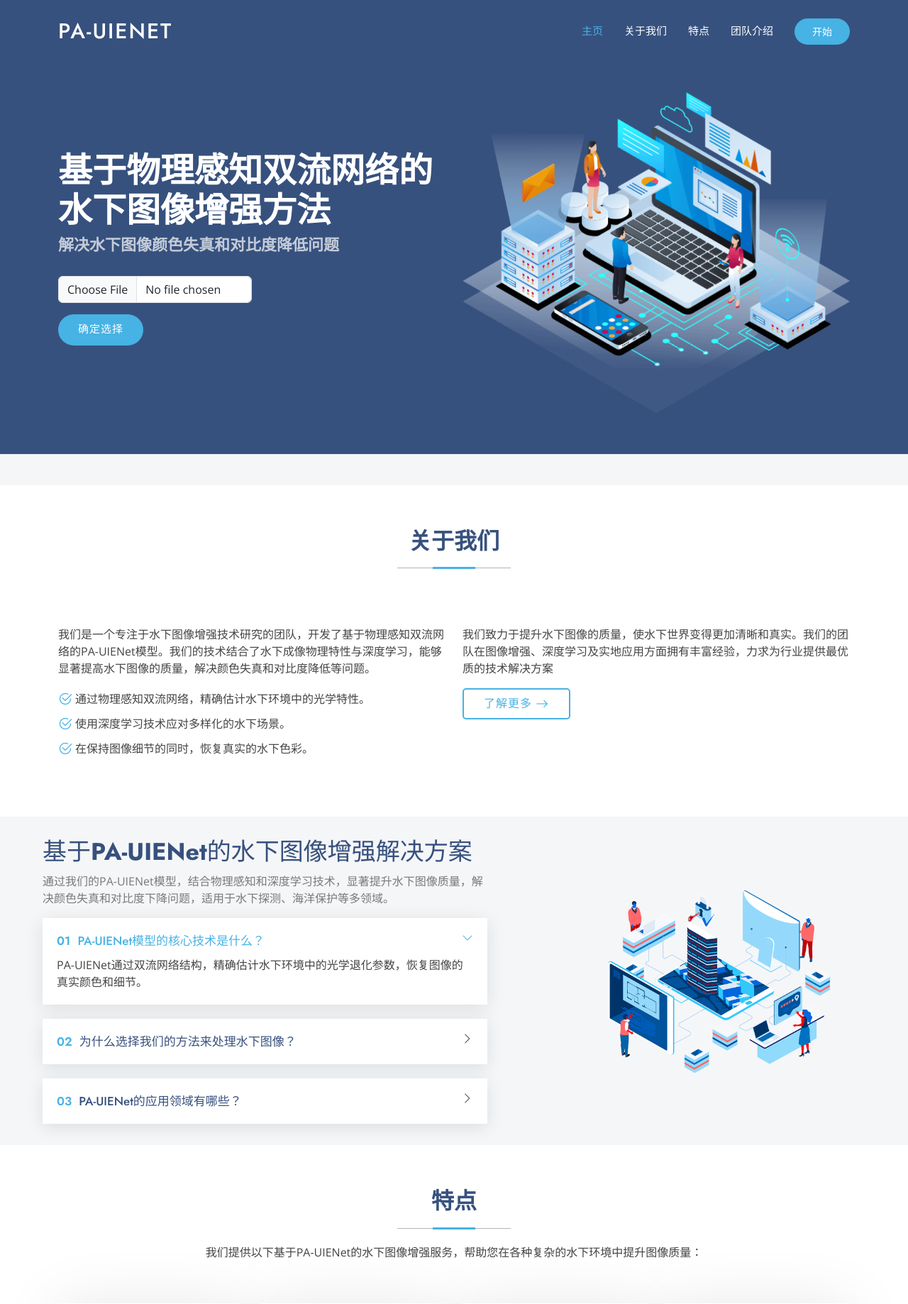
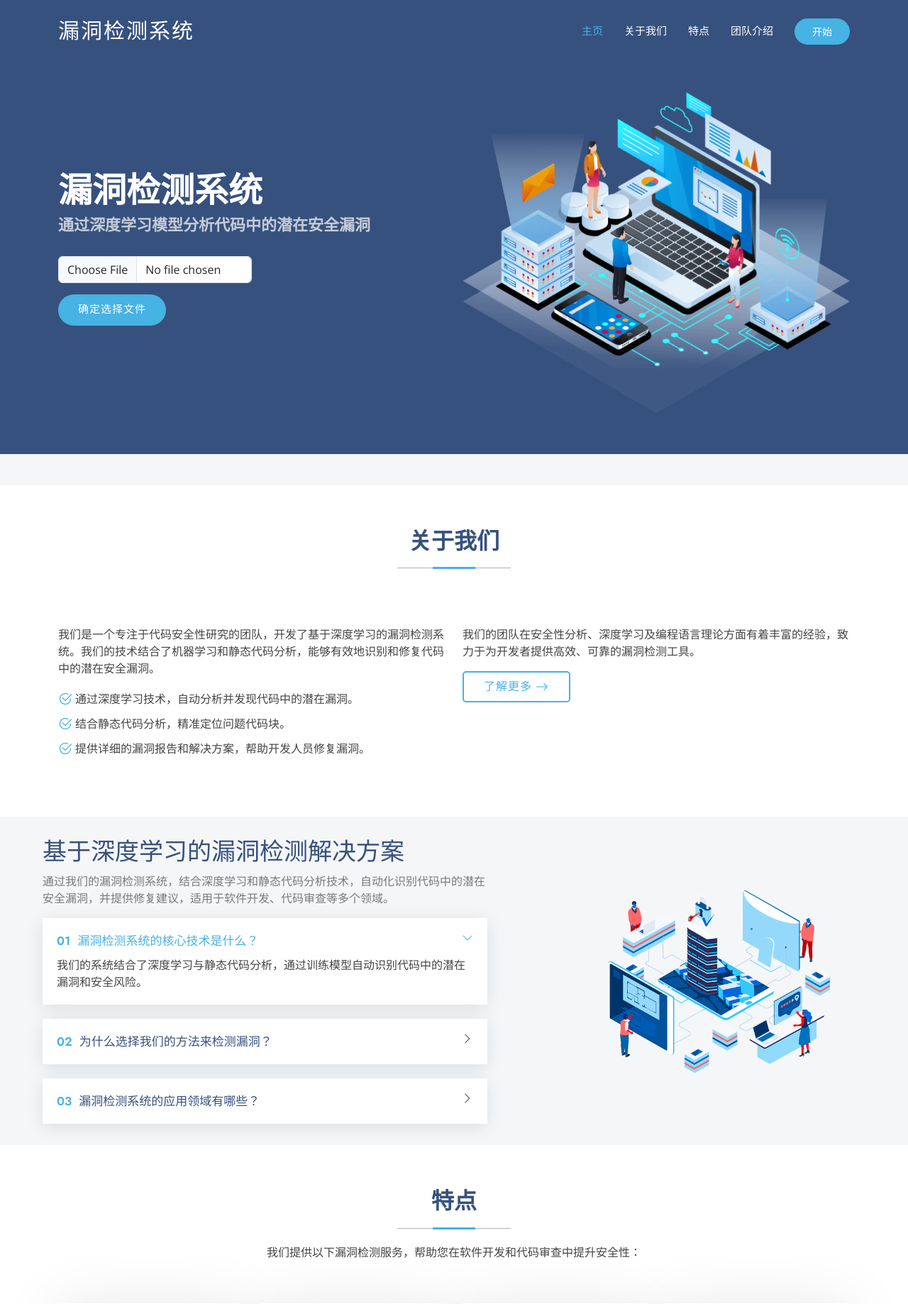
Before and after one commit to Mriris/DeepSeek_Detection, a Flask app: page / in a window 1280 px wide. Shown: the top 1838 px of the page at 71% size. Run offline with Flask 3, Linux system fonts and the light colour scheme; some libraries are stand-ins or nearby versions.

Commit message:
前端文本修改

```diff
--- a/templates/index.html
+++ b/templates/index.html
@@ -4,9 +4,9 @@
 <head>
     <meta charset="utf-8">
     <meta content="width=device-width, initial-scale=1.0" name="viewport">
-    <title>PA-UIENet</title>
-    <meta name="description" content="">
-    <meta name="keywords" content="">
+    <title>漏洞检测系统</title>
+    <meta name="description" content="漏洞检测系统">
+    <meta name="keywords" content="漏洞检测, 深度学习, 安全分析">
 
     <!-- Favicons -->
     <link href="../static/assets/img/favicon.png" rel="icon">
@@ -46,7 +46,7 @@
         <a href="index.html" class="logo d-flex align-items-center me-auto">
             <!-- Uncomment the line below if you also wish to use an image logo -->
             <!-- <img src="../static/assets/img/logo.png" alt=""> -->
-            <h1 class="sitename">PA-UIENet</h1>
+            <h1 class="sitename">漏洞检测系统</h1>
         </a>
 
         <nav id="navmenu" class="navmenu">
@@ -68,42 +68,38 @@
 
     <!-- Hero Section -->
     <section id="hero" class="hero section dark-background">
-
         <div class="container">
             <div class="row gy-4">
                 <!-- 左侧，上传文件和操作按钮 -->
                 <div class="col-lg-6 order-2 order-lg-1 d-flex flex-column justify-content-center" data-aos="zoom-out">
-                    <h1>基于物理感知双流网络的</h1>
-                        <h1>水下图像增强方法</h1>
-                    <p>解决水下图像颜色失真和对比度降低问题</p>
+                    <h1>漏洞检测系统</h1>
+                    <p>通过深度学习模型分析代码中的潜在安全漏洞</p>
 
                     <!-- 文件上传表单 -->
-                    <form action="/enhance" method="POST" enctype="multipart/form-data" id="enhance-form"
+                    <form action="/detect" method="POST" enctype="multipart/form-data" id="detect-form"
                           class="upload-form d-flex flex-column align-items-center justify-content-center">
                         <div class="form-group w-100 d-flex">
-                            <input type="file" name="image" id="image-upload" accept="image/*"
+                            <input type="file" name="json_file" id="json-upload" accept=".json"
                                    class="form-control w-50">
                         </div>
                     </form>
 
                     <!-- 按钮 -->
                     <div class="d-flex mt-3">
-                        <a href="javascript:void(0);" class="btn-get-started me-3" id="action-btn">确定选择</a>
-
+                        <a href="javascript:void(0);" class="btn-get-started me-3" id="action-btn">确定选择文件</a>
                     </div>
                 </div>
 
-                <!-- 右侧，图片展示 -->
+                <!-- 右侧，示意图（可以用任何展示漏洞检测结果的图像或保留默认） -->
                 <div class="col-lg-6 order-1 order-lg-2 hero-img" data-aos="zoom-out" data-aos-delay="200">
                     <img id="image-display" src="../static/assets/img/hero-img.png" class="img-fluid animated"
-                         alt="Unprocessed Image">
-                    <!-- 增强后的图片，默认隐藏 -->
+                         alt="示意图">
+                    <!-- 增强后的图像，默认隐藏，改为显示检测结果 -->
                     <img id="enhanced-image-display" src="" style="margin-left: 20px;" class="img-fluid animated d-none"
-                         alt="Enhanced Image">
+                         alt="检测结果">
                 </div>
             </div>
         </div>
-
     </section><!-- /Hero Section -->
 
 
@@ -171,20 +167,20 @@
 
                 <div class="col-lg-6 content" data-aos="fade-up" data-aos-delay="100">
                     <p>
-                        我们是一个专注于水下图像增强技术研究的团队，开发了基于物理感知双流网络的PA-UIENet模型。我们的技术结合了水下成像物理特性与深度学习，能够显著提高水下图像的质量，解决颜色失真和对比度降低等问题。
+                        我们是一个专注于代码安全性研究的团队，开发了基于深度学习的漏洞检测系统。我们的技术结合了机器学习和静态代码分析，能够有效地识别和修复代码中的潜在安全漏洞。
                     </p>
                     <ul>
-                        <li><i class="bi bi-check2-circle"></i> <span>通过物理感知双流网络，精确估计水下环境中的光学特性。</span>
-                        </li>
-                        <li><i class="bi bi-check2-circle"></i> <span>使用深度学习技术应对多样化的水下场景。</span>
-                        </li>
                         <li><i class="bi bi-check2-circle"></i>
-                            <span>在保持图像细节的同时，恢复真实的水下色彩。</span></li>
+                            <span>通过深度学习技术，自动分析并发现代码中的潜在漏洞。</span></li>
+                        <li><i class="bi bi-check2-circle"></i> <span>结合静态代码分析，精准定位问题代码块。</span></li>
+                        <li><i class="bi bi-check2-circle"></i>
+                            <span>提供详细的漏洞报告和解决方案，帮助开发人员修复漏洞。</span></li>
                     </ul>
                 </div>
 
                 <div class="col-lg-6" data-aos="fade-up" data-aos-delay="200">
-                    <p>我们致力于提升水下图像的质量，使水下世界变得更加清晰和真实。我们的团队在图像增强、深度学习及实地应用方面拥有丰富经验，力求为行业提供最优质的技术解决方案 </p>
+                    <p>
+                        我们的团队在安全性分析、深度学习及编程语言理论方面有着丰富的经验，致力于为开发者提供高效、可靠的漏洞检测工具。</p>
                     <a href="#" class="read-more"><span>了解更多</span><i class="bi bi-arrow-right"></i></a>
                 </div>
 
@@ -193,6 +189,7 @@
         </div>
 
     </section><!-- /About Section -->
+
 
     <!-- Why Us Section -->
     <section id="why-us" class="section why-us light-background" data-builder="section">
@@ -204,36 +201,37 @@
                 <div class="col-lg-7 d-flex flex-column justify-content-center order-2 order-lg-1">
 
                     <div class="content px-xl-5" data-aos="fade-up" data-aos-delay="100">
-                        <h3><span>基于<strong>PA-UIENet</strong>的水下图像增强解决方案 </span>
-                        </h3>
+                        <h3><span>基于深度学习的漏洞检测解决方案</span></h3>
                         <p>
-                            通过我们的PA-UIENet模型，结合物理感知和深度学习技术，显著提升水下图像质量，解决颜色失真和对比度下降问题，适用于水下探测、海洋保护等多领域。
+                            通过我们的漏洞检测系统，结合深度学习和静态代码分析技术，自动化识别代码中的潜在安全漏洞，并提供修复建议，适用于软件开发、代码审查等多个领域。
                         </p>
                     </div>
 
                     <div class="faq-container px-xl-5" data-aos="fade-up" data-aos-delay="200">
 
                         <div class="faq-item faq-active">
-
-                            <h3><span>01</span> PA-UIENet模型的核心技术是什么？</h3>
+                            <h3><span>01</span> 漏洞检测系统的核心技术是什么？</h3>
                             <div class="faq-content">
-                                <p>PA-UIENet通过双流网络结构，精确估计水下环境中的光学退化参数，恢复图像的真实颜色和细节。</p>
+                                <p>
+                                    我们的系统结合了深度学习与静态代码分析，通过训练模型自动识别代码中的潜在漏洞和安全风险。</p>
                             </div>
                             <i class="faq-toggle bi bi-chevron-right"></i>
                         </div><!-- End Faq item-->
 
                         <div class="faq-item">
-                            <h3><span>02</span> 为什么选择我们的方法来处理水下图像？</h3>
+                            <h3><span>02</span> 为什么选择我们的方法来检测漏洞？</h3>
                             <div class="faq-content">
-                                <p>我们的方法结合了物理感知与深度学习，既能处理多样化的水下场景，又克服了数据不足的问题，具有广泛的应用潜力。</p>
+                                <p>我们的方法结合了最新的深度学习技术，能够自动化分析代码，精确发现常见的漏洞类型，如 SQL
+                                    注入、XSS、缓冲区溢出等，提升代码安全性。</p>
                             </div>
                             <i class="faq-toggle bi bi-chevron-right"></i>
                         </div><!-- End Faq item-->
 
                         <div class="faq-item">
-                            <h3><span>03</span> PA-UIENet的应用领域有哪些？</h3>
+                            <h3><span>03</span> 漏洞检测系统的应用领域有哪些？</h3>
                             <div class="faq-content">
-                                <p>我们的技术可应用于水下探测、海洋研究、水下机器人导航、图像处理等多个领域，具有重要的实际价值。</p>
+                                <p>
+                                    我们的技术广泛应用于软件开发、代码审查、持续集成、安全测试等领域，帮助开发人员及时发现和修复漏洞，提升系统安全性。</p>
                             </div>
                             <i class="faq-toggle bi bi-chevron-right"></i>
                         </div><!-- End Faq item-->
@@ -252,12 +250,13 @@
 
     </section><!-- /Why Us Section -->
 
+
     <section id="services" class="services section bg-black-background">
 
         <!-- Section Title -->
         <div class="container section-title" data-aos="fade-up">
             <h2>特点</h2>
-            <p>我们提供以下基于PA-UIENet的水下图像增强服务，帮助您在各种复杂的水下环境中提升图像质量：</p>
+            <p>我们提供以下漏洞检测服务，帮助您在软件开发和代码审查中提升安全性：</p>
         </div><!-- End Section Title -->
 
         <div class="container">
@@ -266,33 +265,33 @@
 
                 <div class="col-xl-3 col-md-6 d-flex" data-aos="fade-up" data-aos-delay="100">
                     <div class="service-item position-relative">
-                        <div class="icon"><i class="bi bi-activity icon"></i></div>
-                        <h4><a href="" class="stretched-link">水下图像处理</a></h4>
-                        <p>我们的PA-UIENet模型能够精确处理水下图像，解决颜色失真和模糊问题，恢复图像的真实色彩。</p>
+                        <div class="icon"><i class="bi bi-shield-lock icon"></i></div>
+                        <h4><a href="" class="stretched-link">漏洞检测</a></h4>
+                        <p>我们的漏洞检测系统结合深度学习与静态分析技术，自动识别代码中的潜在安全漏洞。</p>
                     </div>
                 </div><!-- End Service Item -->
 
                 <div class="col-xl-3 col-md-6 d-flex" data-aos="fade-up" data-aos-delay="200">
                     <div class="service-item position-relative">
-                        <div class="icon"><i class="bi bi-bounding-box-circles icon"></i></div>
-                        <h4><a href="" class="stretched-link">深度学习模型开发</a></h4>
-                        <p>基于物理感知的双流网络架构，提供专业的深度学习模型开发服务，适用于水下环境的图像处理需求。</p>
+                        <div class="icon"><i class="bi bi-file-earmark-lock icon"></i></div>
+                        <h4><a href="" class="stretched-link">安全代码分析</a></h4>
+                        <p>提供全面的代码安全性分析服务，帮助开发者发现并修复常见漏洞，如SQL注入、XSS等。</p>
                     </div>
                 </div><!-- End Service Item -->
 
                 <div class="col-xl-3 col-md-6 d-flex" data-aos="fade-up" data-aos-delay="300">
                     <div class="service-item position-relative">
-                        <div class="icon"><i class="bi bi-calendar4-week icon"></i></div>
-                        <h4><a href="" class="stretched-link">数据分析与优化</a></h4>
-                        <p>提供水下数据分析与处理方案，通过先进的机器学习技术，帮助您优化图像质量并提升数据可用性。</p>
+                        <div class="icon"><i class="bi bi-graph-up-arrow icon"></i></div>
+                        <h4><a href="" class="stretched-link">安全漏洞优化</a></h4>
+                        <p>基于检测结果提供漏洞修复建议，并帮助您优化代码，提升系统的安全性和可靠性。</p>
                     </div>
                 </div><!-- End Service Item -->
 
                 <div class="col-xl-3 col-md-6 d-flex" data-aos="fade-up" data-aos-delay="400">
                     <div class="service-item position-relative">
-                        <div class="icon"><i class="bi bi-broadcast icon"></i></div>
-                        <h4><a href="" class="stretched-link">定制化解决方案</a></h4>
-                        <p>针对特定的水下场景和需求，提供量身定制的图像增强与处理解决方案，确保最佳的应用效果。</p>
+                        <div class="icon"><i class="bi bi-patch-check icon"></i></div>
+                        <h4><a href="" class="stretched-link">定制化安全解决方案</a></h4>
+                        <p>根据您的具体需求，提供量身定制的安全解决方案，确保代码审查和漏洞检测的最优效果。</p>
                     </div>
                 </div><!-- End Service Item -->
 
@@ -302,13 +301,15 @@
 
     </section><!-- /Services Section -->
 
+
     <!-- Team Section -->
     <section id="team" class="team section">
 
         <!-- Section Title -->
         <div class="container section-title" data-aos="fade-up">
             <h2>团队介绍</h2>
-            <p>我们团队由经验丰富的研究人员组成，专注于水下图像处理与增强技术的研发，开发了PA-UIENet模型，致力于为各种水下应用场景提供最优质的解决方案。</p>
+            <p>
+                我们团队由经验丰富的研究人员组成，专注于漏洞检测与安全技术的研发，致力于为软件开发和代码审查提供高效、安全的解决方案。</p>
         </div><!-- End Section Title -->
 
         <div class="container">
@@ -321,7 +322,7 @@
                         <div class="member-info">
                             <h4>燕庭轩</h4>
                             <span>项目负责人</span>
-                            <p>专注于深度学习与水下图像处理技术，负责团队的总体规划与技术方向。</p>
+                            <p>专注于深度学习与漏洞检测技术，负责团队的总体规划与技术方向。</p>
                         </div>
                     </div>
                 </div><!-- End Team Member -->
@@ -332,7 +333,7 @@
                         <div class="member-info">
                             <h4>符镇侃</h4>
                             <span>技术总监</span>
-                            <p>在水下光学和深度学习领域有丰富经验，负责双流网络模型的开发与测试。</p>
+                            <p>在安全漏洞分析和深度学习领域有丰富经验，负责漏洞检测模型的开发与测试。</p>
                         </div>
                     </div>
                 </div><!-- End Team Member -->
@@ -343,7 +344,7 @@
                         <div class="member-info">
                             <h4>赵网</h4>
                             <span>产品经理</span>
-                            <p>擅长数据处理与图像增强算法，负责产品功能的设计和实现。</p>
+                            <p>擅长数据处理与安全漏洞分析算法，负责产品功能的设计和实现。</p>
                         </div>
                     </div>
                 </div><!-- End Team Member -->
@@ -354,7 +355,7 @@
                         <div class="member-info">
                             <h4>刘昭维</h4>
                             <span>算法工程师</span>
-                            <p>专注于模型训练与优化，负责图像增强算法的开发与优化。</p>
+                            <p>专注于漏洞检测算法的开发与优化，致力于提高漏洞检测的精确度和效率。</p>
                         </div>
                     </div>
                 </div><!-- End Team Member -->
@@ -398,16 +399,15 @@
                     <div class="swiper-slide">
                         <div class="testimonial-item">
                             <img src="../static/assets/img/testimonials/zhaozheng.jpg" class="testimonial-img"
-                                 alt="">
-                            <h3>赵正</h3>
+                                 alt="团队成员照片">
+                            <h3>张伟</h3>
                             <p>
                                 <i class="bi bi-quote quote-icon-left"></i>
-                                <span>PA-UIENet模型的设计将物理感知与深度学习相结合，有效解决了水下图像处理中的退化问题，展示了团队在科研创新方面的杰出能力。这项技术具有广阔的应用前景，特别是在水下探测和图像增强领域。</span>
+                                <span>我们的漏洞检测系统通过结合深度学习与静态分析技术，显著提升了软件的安全性，帮助开发者发现潜在的安全漏洞。该技术具有广泛的应用潜力，尤其在软件开发和持续集成的安全性提升方面。</span>
                                 <i class="bi bi-quote quote-icon-right"></i>
                             </p>
                         </div>
                     </div><!-- End testimonial item -->
-
                 </div>
                 <div class="swiper-pagination"></div>
             </div>
@@ -422,8 +422,9 @@
         <div class="container">
             <div class="row justify-content-center text-center">
                 <div class="col-lg-6">
-                    <h4>加入我们的GitHub</h4>
-                    <link>https://github.com/Mriris/PA-UIENet</link>
+                    <h4>我们的GitHub(赛后公开)</h4>
+                    <link>
+                    https://github.com/Mriris/DeepSeek_Detection</link>
                 </div>
             </div>
         </div>
@@ -456,12 +457,13 @@
             <div class="col-lg-2 col-md-3 footer-links">
                 <h4>我们的服务</h4>
                 <ul>
-                    <li><i class="bi bi-chevron-right"></i> <a href="#">图像增强</a></li>
+                    <li><i class="bi bi-chevron-right"></i> <a href="#">漏洞检测</a></li>
                     <li><i class="bi bi-chevron-right"></i> <a href="#">深度学习模型开发</a></li>
-                    <li><i class="bi bi-chevron-right"></i> <a href="#">数据处理</a></li>
-                    <li><i class="bi bi-chevron-right"></i> <a href="#">定制化解决方案</a></li>
+                    <li><i class="bi bi-chevron-right"></i> <a href="#">安全代码分析</a></li>
+                    <li><i class="bi bi-chevron-right"></i> <a href="#">定制化安全解决方案</a></li>
                 </ul>
             </div>
+
 
             <div class="col-lg-4 col-md-12">
                 <h4>关注我们</h4>
@@ -517,16 +519,34 @@
         event.preventDefault();
 
         if (currentStep === 'select') {
-            // 第一次点击“确定选择”
             handleFileUpload();
-        } else if (currentStep === 'enhance') {
-            // 第二次点击“开始增强”
-            startEnhancement();
+        } else if (currentStep === 'detect') {
+            startDetection();
         } else if (currentStep === 'reset') {
             // 第三次点击“重置”
             resetPage();
         }
     });
+
+    function startDetection() {
+        const formData = new FormData(document.getElementById('detect-form'));
+
+        fetch('/detect', {
+            method: 'POST',
+            body: formData
+        })
+            .then(response => response.json())
+            .then(data => {
+                if (data.result) {
+                    alert("检测完成！结果：" + data.result);
+                } else {
+                    alert("检测失败，请重新上传文件");
+                }
+            })
+            .catch(error => {
+                alert("检测过程中出错：" + error);
+            });
+    }
 
     // 处理文件上传并显示上传的图片
     function handleFileUpload() {
```
